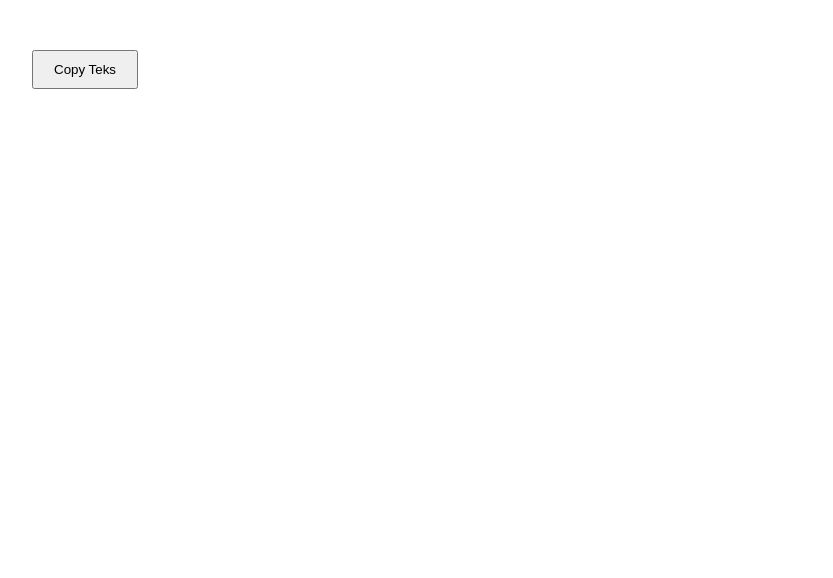
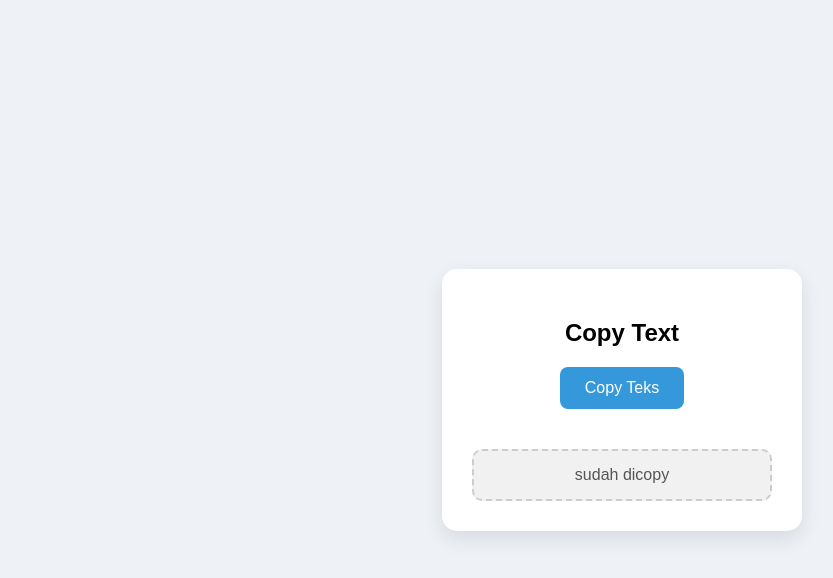
Before and after one commit to meilanoofficial/meilanoofficial.github.io, a plain HTML site: page index.html in a window 1280 px wide. Shown: the whole page, without its empty margins (18-851 px from the left). Drawn offline with Linux system fonts and the light colour scheme.

Commit message:
Update index.html

```diff
--- a/index.html
+++ b/index.html
@@ -2,40 +2,75 @@
 <html lang="id">
 <head>
     <meta charset="UTF-8">
-    <title>Copy Text Fixed</title>
+    <title>Copy Text Simple</title>
     <style>
         body {
-            font-family: Arial, sans-serif;
-            margin: 50px;
+            font-family: 'Poppins', sans-serif;
+            background: #eef2f7;
+            display: flex;
+            align-items: center;
+            justify-content: center;
+            height: 100vh;
+            margin: 0;
+        }
+        .container {
+            background: #fff;
+            padding: 30px;
+            border-radius: 15px;
+            box-shadow: 0 8px 20px rgba(0, 0, 0, 0.1);
+            text-align: center;
+            width: 300px;
         }
         button {
-            padding: 10px 20px;
+            background-color: #3498db;
+            color: white;
+            border: none;
+            padding: 12px 25px;
+            font-size: 16px;
+            border-radius: 8px;
             cursor: pointer;
-            margin-bottom: 10px;
+            transition: background-color 0.3s;
+            margin-bottom: 20px;
+        }
+        button:hover {
+            background-color: #2980b9;
         }
         #status {
+            font-size: 14px;
             color: green;
             margin-top: 10px;
             font-weight: bold;
+        }
+        #box {
+            margin-top: 20px;
+            padding: 15px;
+            background: #f1f1f1;
+            border: 2px dashed #ccc;
+            border-radius: 10px;
+            font-size: 16px;
+            color: #555;
         }
     </style>
 </head>
 <body>
 
+<div class="container">
+    <h2>Copy Text</h2>
     <button onclick="copyText()">Copy Teks</button>
     <div id="status"></div>
+    <div id="box">sudah dicopy</div>
+</div>
 
 <script>
     function copyText() {
-            // Buat element sementara
         const tempInput = document.createElement("input");
         tempInput.value = "sudah dicopy";
         document.body.appendChild(tempInput);
         tempInput.select();
+        tempInput.setSelectionRange(0, 99999); // Untuk HP
         document.execCommand("copy");
         document.body.removeChild(tempInput);
 
-            // Tampilkan status
         document.getElementById("status").innerText = "berhasil di copy";
     }
 </script>
```
Lines whose indentation alone changed are shown as unchanged.
